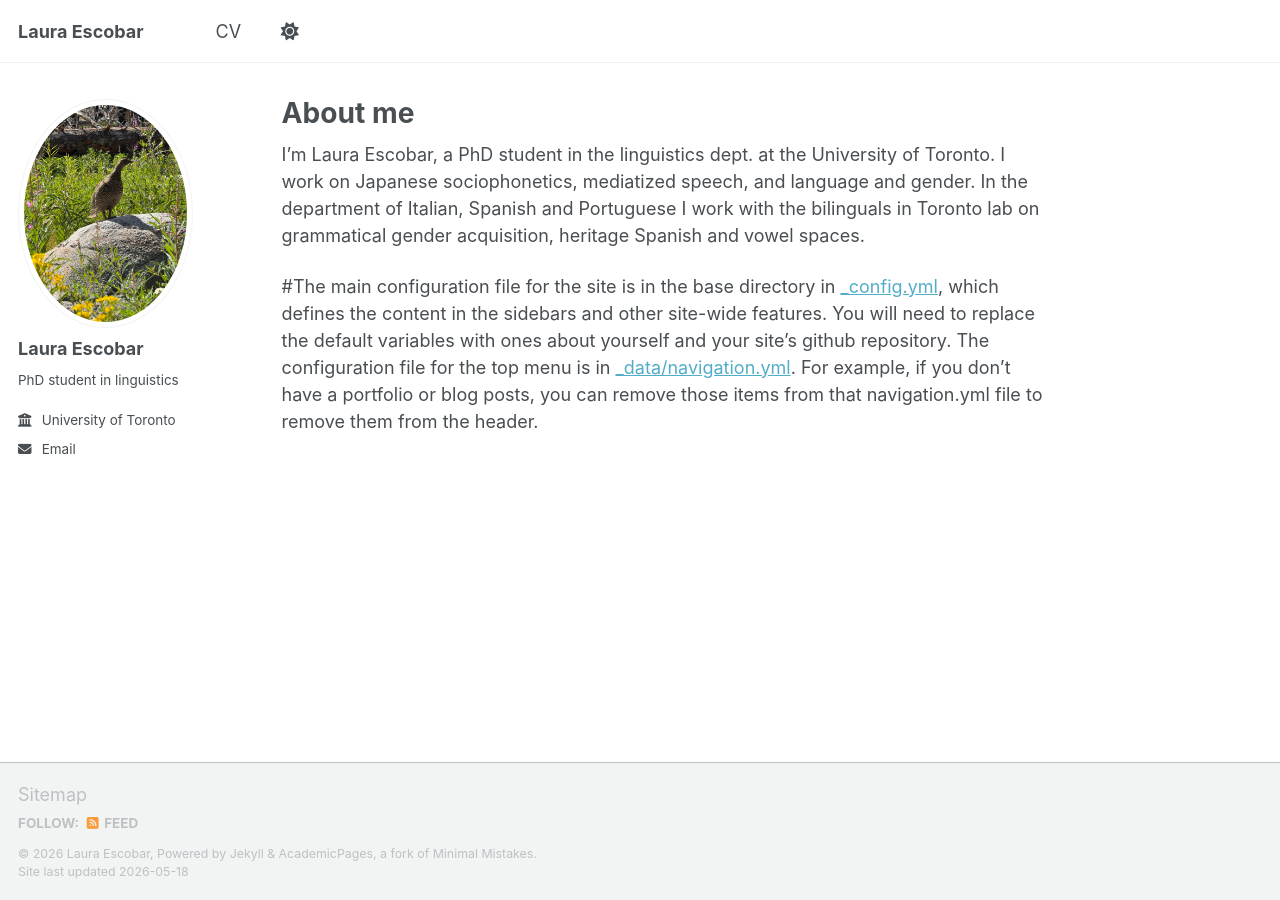
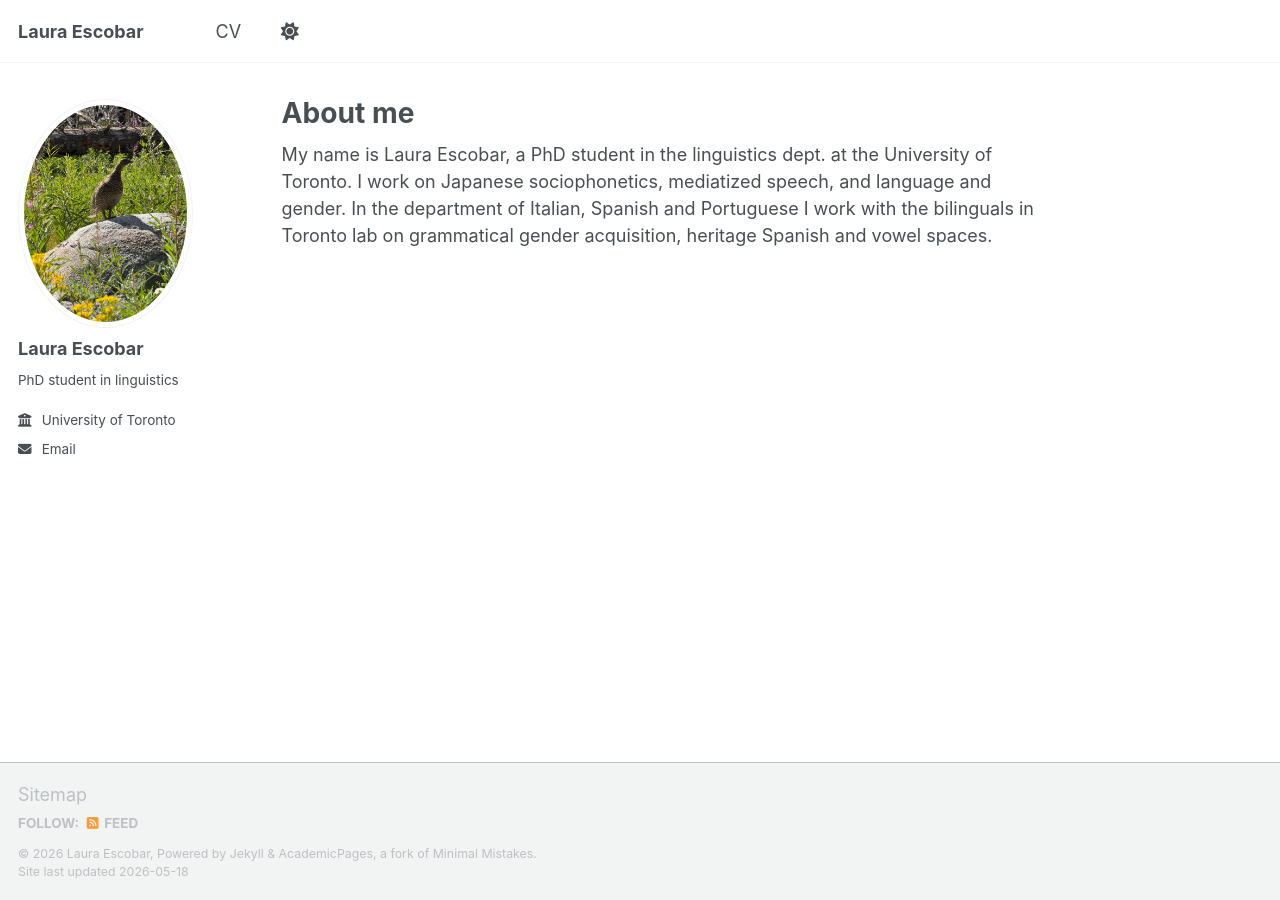
Before and after one commit to laura-escobar-s/laura-escobar-s.github.io, a Jekyll site: the page built from _pages/about.md, in a window 1280 px wide. Built offline with Jekyll 4.4.1, drawn with Linux system fonts in a browser that asks for light colours; a script that is not in the unit is left out.

Commit message:
Update about.md

```diff
--- a/_pages/about.md
+++ b/_pages/about.md
@@ -7,7 +7,4 @@ redirect_from:
   - /about.html
 ---
 
-I'm Laura Escobar, a PhD student in the linguistics dept. at the University of Toronto. I work on Japanese sociophonetics, mediatized speech, and language and gender. In the department of Italian, Spanish and Portuguese I work with the bilinguals in Toronto lab on grammatical gender acquisition, heritage Spanish and vowel spaces.
-
-
-#The main configuration file for the site is in the base directory in [_config.yml](https://github.com/academicpages/academicpages.github.io/blob/master/_config.yml), which defines the content in the sidebars and other site-wide features. You will need to replace the default variables with ones about yourself and your site's github repository. The configuration file for the top menu is in [_data/navigation.yml](https://github.com/academicpages/academicpages.github.io/blob/master/_data/navigation.yml). For example, if you don't have a portfolio or blog posts, you can remove those items from that navigation.yml file to remove them from the header.
+My name is Laura Escobar, a PhD student in the linguistics dept. at the University of Toronto. I work on Japanese sociophonetics, mediatized speech, and language and gender. In the department of Italian, Spanish and Portuguese I work with the bilinguals in Toronto lab on grammatical gender acquisition, heritage Spanish and vowel spaces.
```
